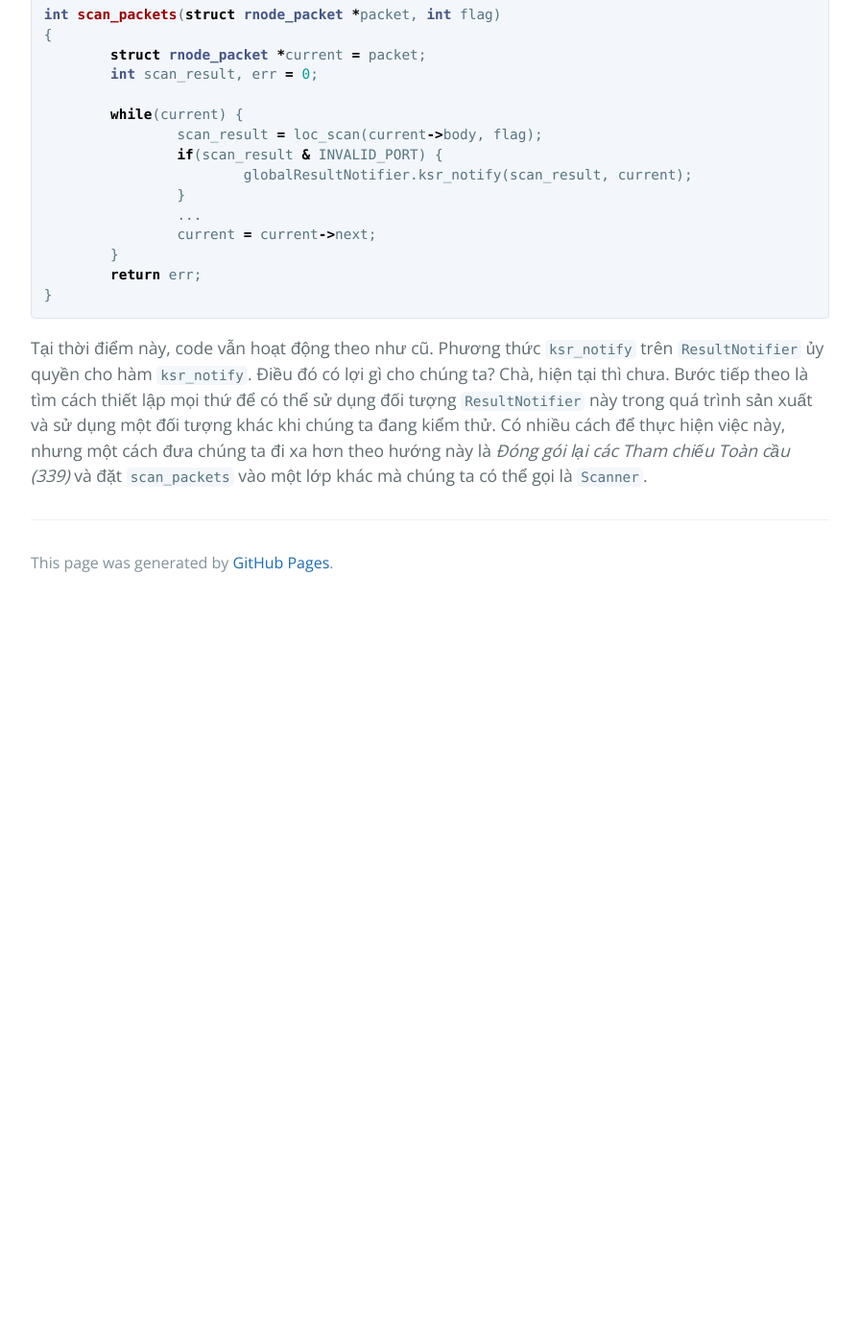
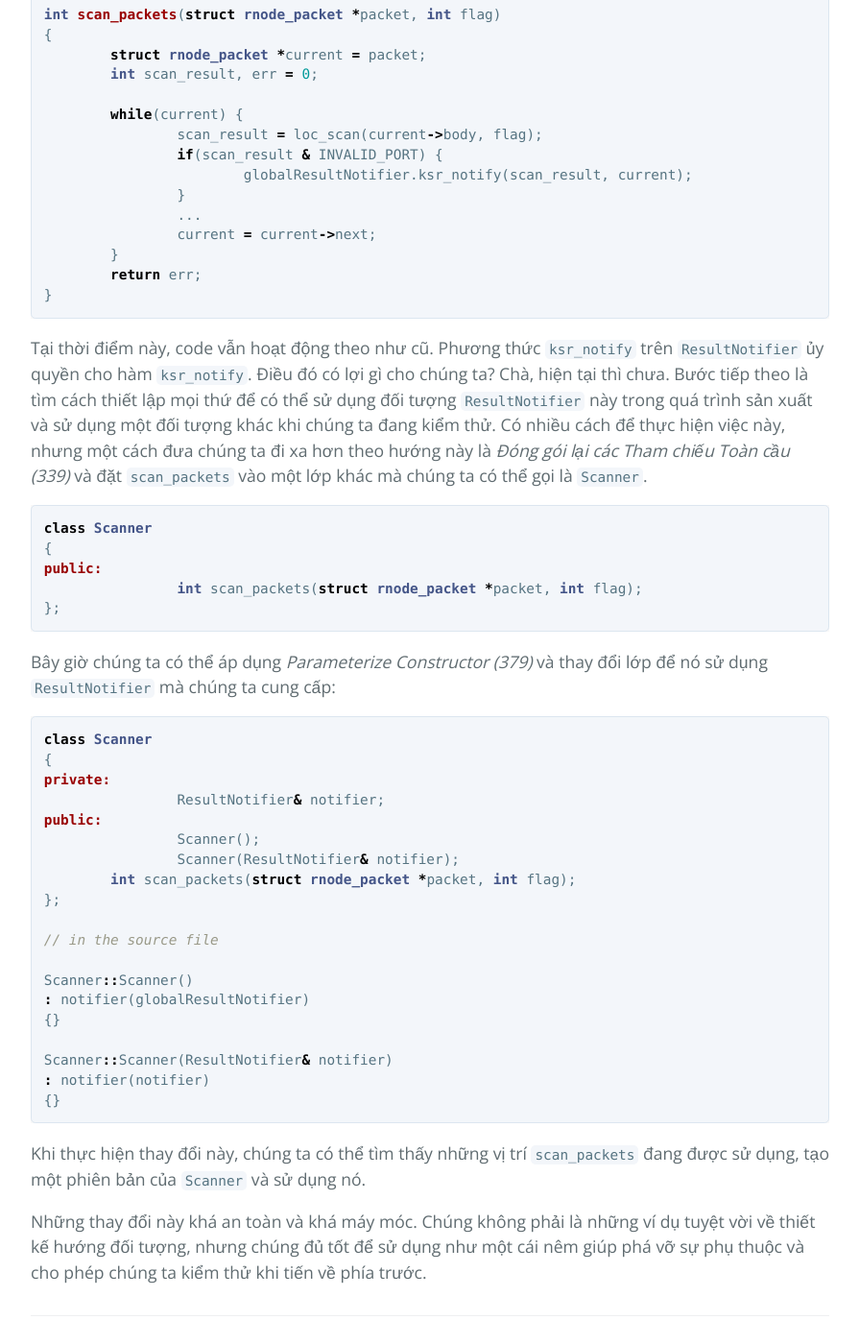
Before and after one commit to HaiBV/haibv.github.io, a Jekyll site: the page built from working-effectively-with-legacy-code/chapter-19-my-project-is-not-object-oriented-how-do-i-make-safe-changes.md, in a window 1280 px wide and 1400 px high, scrolled down 11336 px. Shown: the whole window at 96% size, without its empty margins (192-1087 px from the left). Built offline with Jekyll 4.4.1, drawn with Linux system fonts in a browser that asks for light colours; our own code applies the rules of GitHub Pages for plain Markdown files; before the commit the page ends 11966 px from its top, so only the background shows below that.

Commit message:
Book - Working Efectively with Legacy Code - P2 - C19

````diff
--- a/working-effectively-with-legacy-code/chapter-19-my-project-is-not-object-oriented-how-do-i-make-safe-changes.md
+++ b/working-effectively-with-legacy-code/chapter-19-my-project-is-not-object-oriented-how-do-i-make-safe-changes.md
@@ -397,3 +397,39 @@ int scan_packets(struct rnode_packet *packet, int flag)
 ```
 
 Tại thời điểm này, code vẫn hoạt động theo như cũ. Phương thức `ksr_notify` trên `ResultNotifier` ủy quyền cho hàm `ksr_notify`. Điều đó có lợi gì cho chúng ta? Chà, hiện tại thì chưa. Bước tiếp theo là tìm cách thiết lập mọi thứ để có thể sử dụng đối tượng `ResultNotifier` này trong quá trình sản xuất và sử dụng một đối tượng khác khi chúng ta đang kiểm thử. Có nhiều cách để thực hiện việc này, nhưng một cách đưa chúng ta đi xa hơn theo hướng này là _Đóng gói lại các Tham chiếu Toàn cầu (339)_ và đặt `scan_packets` vào một lớp khác mà chúng ta có thể gọi là `Scanner`.
+
+```cpp
+class Scanner
+{
+public:
+		int scan_packets(struct rnode_packet *packet, int flag);
+};
+```
+
+Bây giờ chúng ta có thể áp dụng _Parameterize Constructor (379)_ và thay đổi lớp để nó sử dụng `ResultNotifier` mà chúng ta cung cấp:
+
+```cpp
+class Scanner
+{
+private:
+		ResultNotifier& notifier;
+public:
+		Scanner();
+		Scanner(ResultNotifier& notifier);
+	int scan_packets(struct rnode_packet *packet, int flag);
+};
+
+// in the source file
+
+Scanner::Scanner()
+: notifier(globalResultNotifier)
+{}
+
+Scanner::Scanner(ResultNotifier& notifier)
+: notifier(notifier)
+{}
+```
+
+Khi thực hiện thay đổi này, chúng ta có thể tìm thấy những vị trí `scan_packets` đang được sử dụng, tạo một phiên bản của `Scanner` và sử dụng nó.
+
+Những thay đổi này khá an toàn và khá máy móc. Chúng không phải là những ví dụ tuyệt vời về thiết kế hướng đối tượng, nhưng chúng đủ tốt để sử dụng như một cái nêm giúp phá vỡ sự phụ thuộc và cho phép chúng ta kiểm thử khi tiến về phía trước.
````
